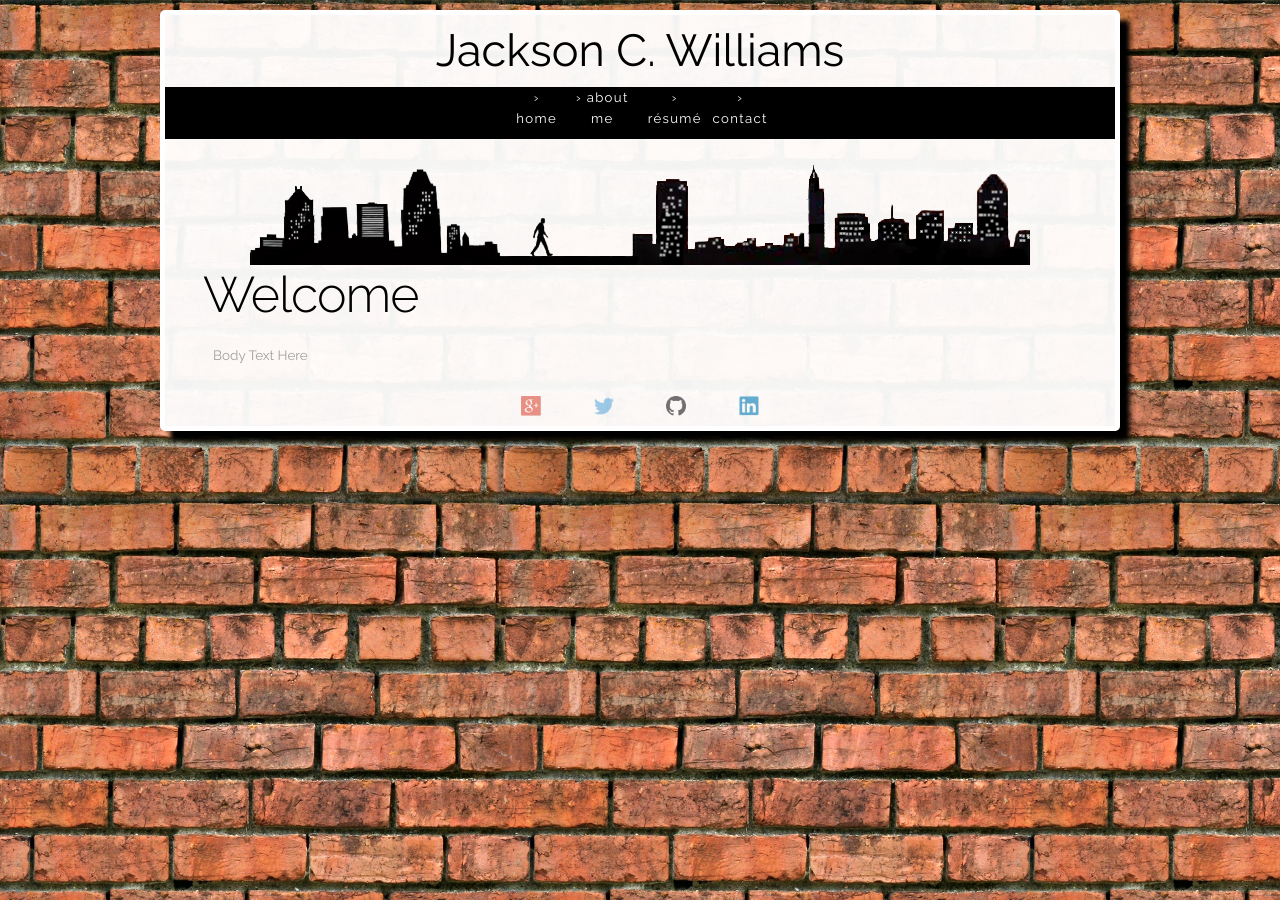
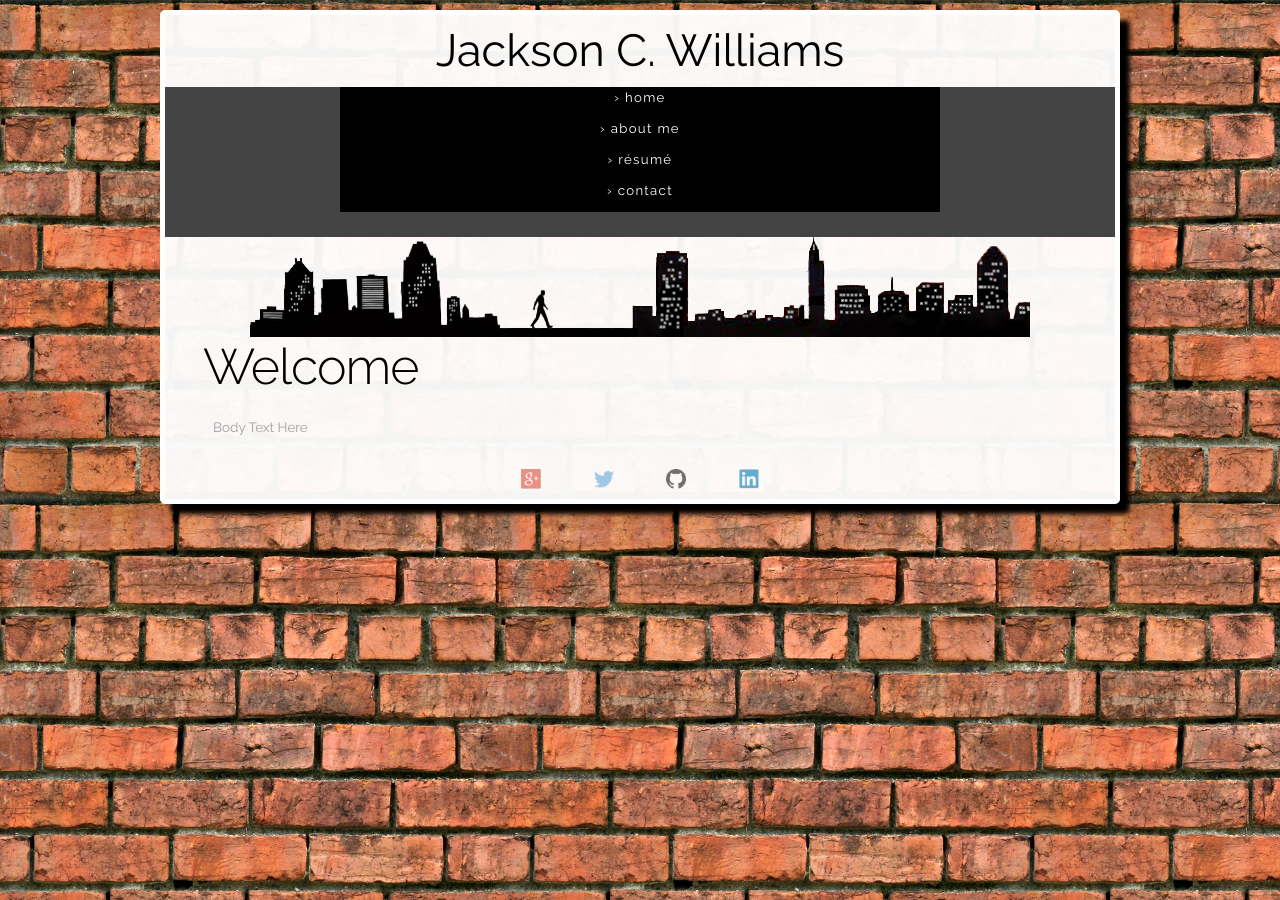
Before and after one commit to jacksoncwilliams/jackson-erin, a Jekyll site: the page built from fleektryout.html, in a window 1280 px wide. Built offline with Jekyll 4.4.1, drawn with Linux system fonts in a browser that asks for light colours.

Commit message:
Update layout.css

```diff
--- a/css/layout.css
+++ b/css/layout.css
@@ -175,12 +175,8 @@ text-align: center;
   }
 
 
-  .nav li {
-    display: inline-block;
-    margin-right: -4px;
-  }
 
-  /* Options 2 - Float
+   Options 2 - Float
   .nav li {
     float: left;
   }
@@ -192,5 +188,3 @@ text-align: center;
   .nav {
     background-color: #444;
   }
-  */
-}
```
